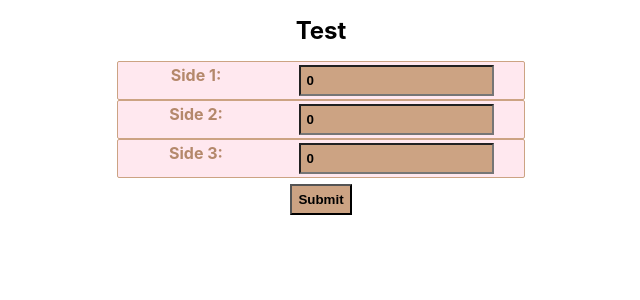
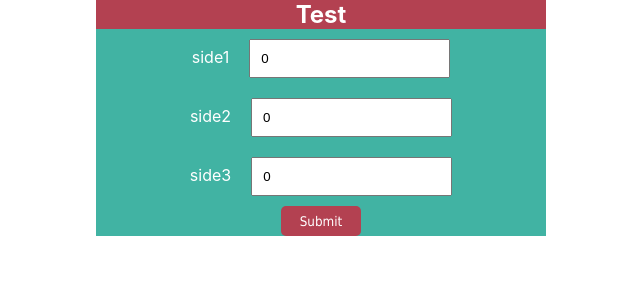
Before and after one commit to DEJENERUTA/nordea_assignment, a React (Create React App) app: page / in a window 1280 px wide. Shown: the top 300 px of the page, without its empty margins (319-959 px from the left). Built offline with nearby package versions, Linux system fonts and the light colour scheme.

Commit message:
implement useId and create separate component for the inputs

```diff
--- a/src/App.css
+++ b/src/App.css
@@ -1,11 +1,44 @@
 .App {
   text-align: center;
+  width: 100%;
 }
 .title {
   font-size: 1.5em;
+  background-color: #b34151;
+  width: 450px;
+  margin: auto;
+  color: #fff;
+}
+.container {
+  width: 450px;
+  margin: 0 auto;
+  background-color: #41b3a3;
+  color: #fff;
 }
 
 label {
+  padding: 10px;
+  margin: 10p;
+}
+input {
+  padding: 10px;
+  margin: 10px;
+}
+.btn {
+  border-radius: 5px;
+  border: 0;
+  width: 80px;
+  height: 25px;
+  font-family: Tahoma;
+  background: #b34151;
+  padding: 15px;
+  color: #fff;
+  display: flex;
+  justify-content: center;
+  align-items: center;
+  margin: 0 auto;
+}
+/* label {
   color: #b4886b;
   font-weight: bold;
   display: block;
@@ -91,3 +124,4 @@ input {
 .success {
   margin: 0 auto;
 }
+ */
--- a/src/App.js
+++ b/src/App.js
@@ -1,5 +1,4 @@
 import Test from "./components/Test";
-
 import "./App.css";
 
 function App() {
--- /dev/null
+++ b/src/components/FormGroup.js
@@ -0,0 +1,20 @@
+import React from "react";
+import { useId } from "react";
+const FormGroup = ({ name, state, setState }) => {
+  const side = useId();
+  return (
+    <div className="form-group">
+      <label htmlFor={side}>{name}</label>
+      <input
+        type="number"
+        className="form-control"
+        id={side}
+        value={state}
+        onChange={(e) => setState(Number(e.target.value))}
+        /* onChange={(e) => setSide2(e.target.value)} */
+      />
+    </div>
+  );
+};
+
+export default FormGroup;
--- a/src/components/Test.js
+++ b/src/components/Test.js
@@ -2,6 +2,7 @@
 //Language: reactjs
 //Path: nordea-test/src/components/Triangle.js
 import React, { useState } from "react";
+import FormGroup from "./FormGroup";
 const Test = () => {
   const [side1, setSide1] = useState(0);
   const [side2, setSide2] = useState(0);
@@ -28,36 +29,9 @@ const Test = () => {
   return (
     <div className="container">
       <form onSubmit={handleSubmit}>
-        <div className="form-group">
-          <label htmlFor="side1">Side 1</label>
-          <input
-            type="number"
-            className="form-control"
-            id="side1"
-            value={side1}
-            onChange={(e) => setSide1(e.target.value)}
-          />
-        </div>
-        <div className="form-group">
-          <label htmlFor="side2">Side 2</label>
-          <input
-            type="number"
-            className="form-control"
-            id="side2"
-            value={side2}
-            onChange={(e) => setSide2(e.target.value)}
-          />
-        </div>
-        <div className="form-group">
-          <label htmlFor="side3">Side 3</label>
-          <input
-            type="number"
-            className="form-control"
-            id="side3"
-            value={side3}
-            onChange={(e) => setSide3(e.target.value)}
-          />
-        </div>
+        <FormGroup name="side1" state={side1} setState={setSide1} />
+        <FormGroup name="side2" state={side2} setState={setSide2} />
+        <FormGroup name="side3" state={side3} setState={setSide3} />
         <button type="submit" className="btn btn-primary">
           Submit
         </button>
```
